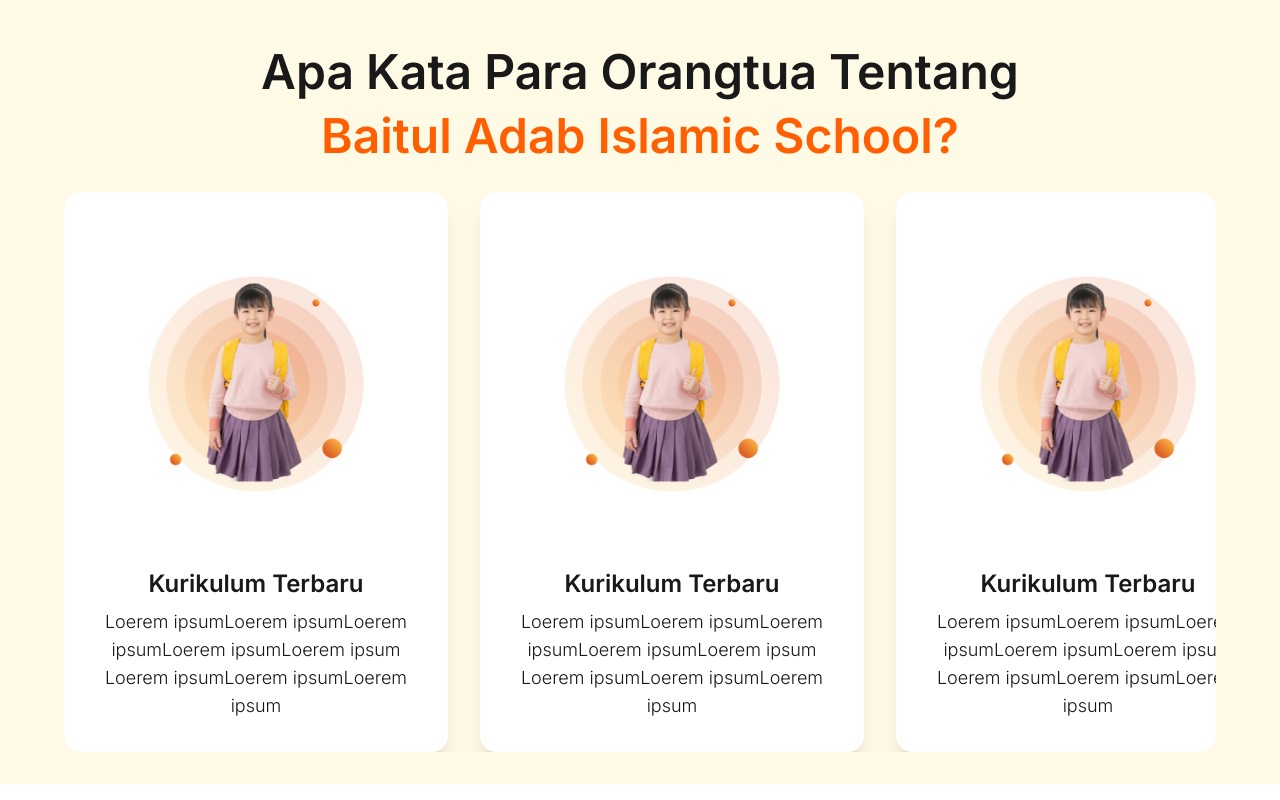
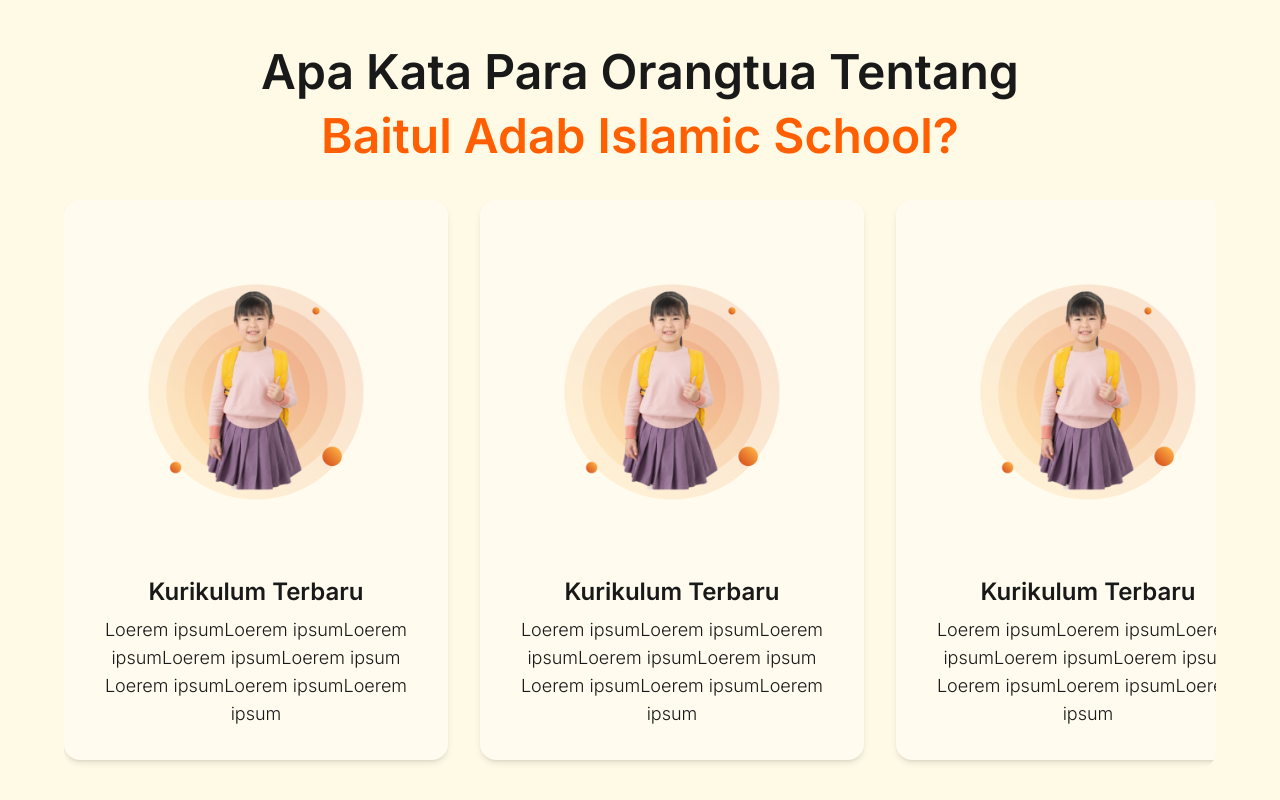
Before and after one commit to makbarramadhan62/baitul-adab-web, a Next.js app: page / in a window 1280 px wide. Shown: the part 1444-2244 px from the top of the page. Built offline with nearby package versions, Linux system fonts and the light colour scheme.

Commit message:
feat: add testimonial card component

```diff
--- a/components/testimonialCard/index.tsx
+++ b/components/testimonialCard/index.tsx
@@ -16,7 +16,7 @@
 }) => {
   return (
     <>
-      <div className="card w-96 bg-base-100 shadow-xl">
+      <div className="card w-96 bg-[#FFFCEF] shadow-md my-2">
         <figure className="px-10 pt-10">
           <Image
             height={100}
```
